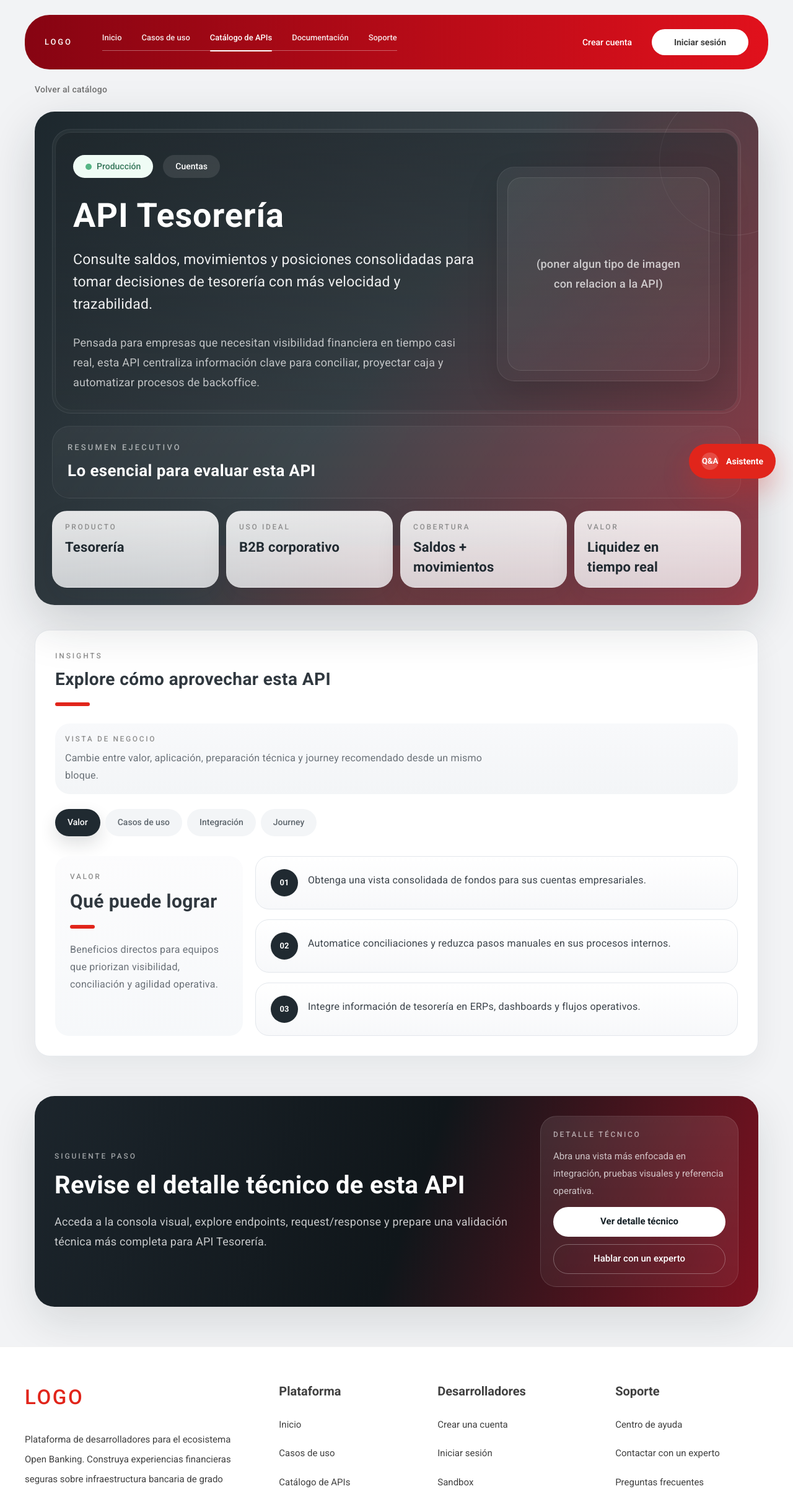
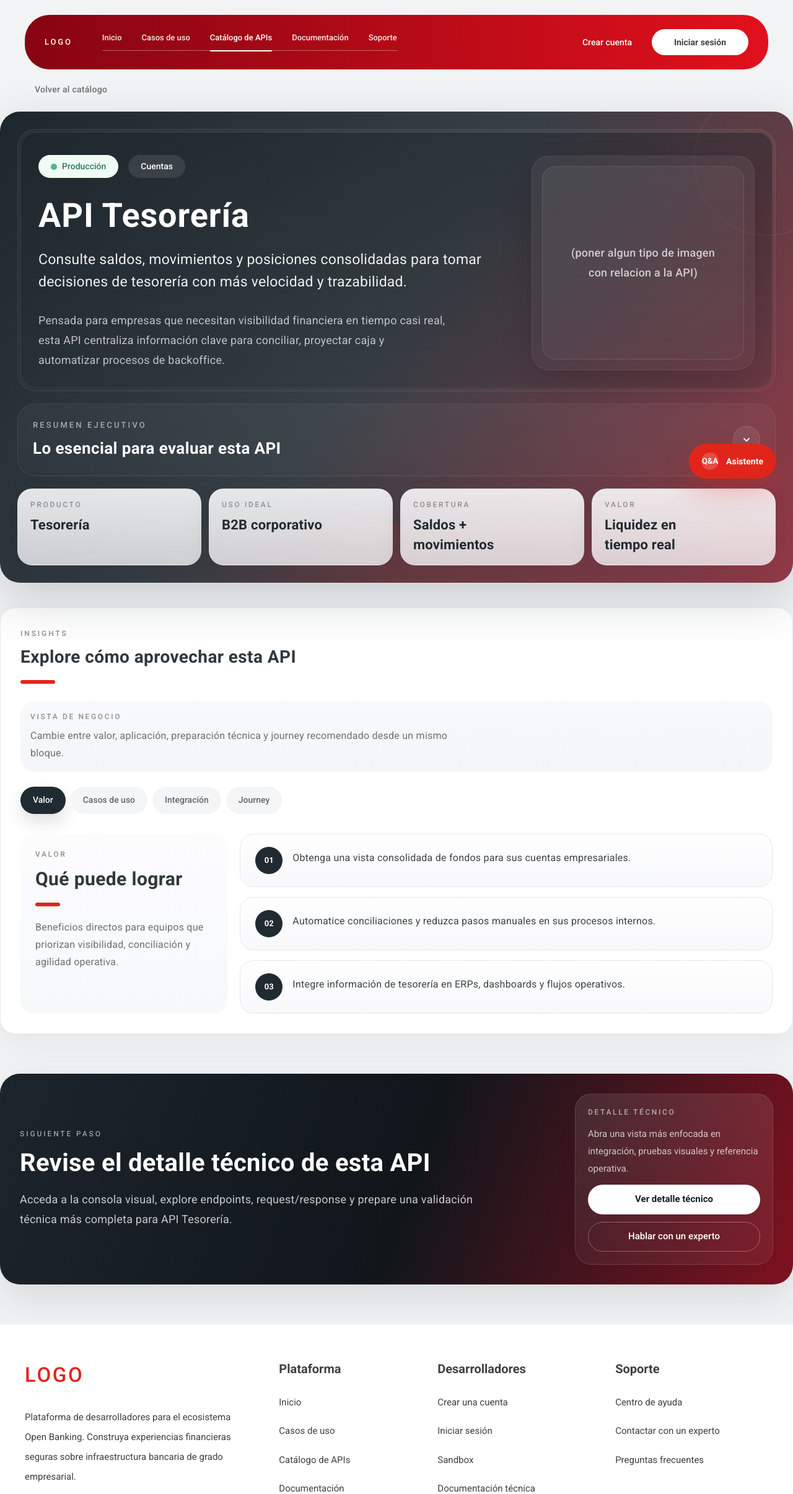
Before and after one commit to rmorataya11/portal-davivienda-mvp, a Next.js app: page /catalogo-apis/api-tesoreria in a window 1280 px wide. Shown: the top 2410 px of the page at 62% size. Built offline with nearby package versions, Linux system fonts and the light colour scheme.

Commit message:
Add SectionContainer component to enforce consistent section widths; refactor ApiDetailPage, ApiTechnicalPage, and related components to utilize SectionContainer for improved layout and visual consistency across pages.

```diff
--- a/components/catalog/api-detail-page.tsx
+++ b/components/catalog/api-detail-page.tsx
@@ -2,7 +2,7 @@ import Link from "next/link";
 
 import { MarketplaceFooter } from "@/components/home/sections/marketplace-footer";
 import { MarketplaceHeader } from "@/components/home/sections/marketplace-header";
-import { PageContainer } from "@/components/ui/layout";
+import { PageContainer, SectionContainer } from "@/components/ui/layout";
 
 import type { ApiDetail } from "./content/apis";
 import { DetailFinalCta } from "./detail/detail-final-cta";
@@ -22,9 +22,11 @@ export function ApiDetailPage({ api }: { api: ApiDetail }) {
           >
             Volver al catálogo
           </Link>
+        </PageContainer>
 
+        <SectionContainer>
           <DetailHero api={api} />
-        </PageContainer>
+        </SectionContainer>
       </section>
 
       <DetailInsightsTabs api={api} />
--- a/components/catalog/api-technical-page.tsx
+++ b/components/catalog/api-technical-page.tsx
@@ -2,7 +2,7 @@ import Link from "next/link";
 
 import { MarketplaceFooter } from "@/components/home/sections/marketplace-footer";
 import { MarketplaceHeader } from "@/components/home/sections/marketplace-header";
-import { PageContainer } from "@/components/ui/layout";
+import { PageContainer, SectionContainer } from "@/components/ui/layout";
 
 import type { ApiDetail } from "./content/apis";
 import { DetailSectionCard } from "./detail/detail-primitives";
@@ -21,8 +21,10 @@ export function ApiTechnicalPage({ api }: { api: ApiDetail }) {
           >
             Volver al detalle de la API
           </Link>
+        </PageContainer>
 
-          <div className="mt-6 rounded-[32px] bg-[linear-gradient(120deg,#1C252C_0%,#10161A_56%,#7F1120_100%)] px-6 py-7 text-white shadow-[0_24px_70px_rgba(20,31,37,0.14)] sm:px-8 sm:py-8">
+        <SectionContainer className="mt-6">
+          <div className="rounded-[32px] bg-[linear-gradient(120deg,#1C252C_0%,#10161A_56%,#7F1120_100%)] px-6 py-7 text-white shadow-[0_24px_70px_rgba(20,31,37,0.14)] sm:px-8 sm:py-8">
             <p className="text-[12px] font-medium uppercase tracking-[0.24em] text-white/58">Detalle técnico</p>
             <h1 className="mt-4 text-[36px] font-bold tracking-[0.36px] sm:text-[44px]">Explore la integración de {api.name}</h1>
             <p className="mt-4 max-w-[820px] text-[18px] leading-8 tracking-[0.24px] text-white/76">
@@ -30,11 +32,11 @@ export function ApiTechnicalPage({ api }: { api: ApiDetail }) {
               hacia una integración más realista.
             </p>
           </div>
-        </PageContainer>
+        </SectionContainer>
       </section>
 
       <section className="pb-16">
-        <PageContainer>
+        <SectionContainer>
           <DetailSectionCard eyebrow="Técnico" title="Detalle técnico de esta API">
             <TechnicalTabs
               authentication={api.authentication}
@@ -45,7 +47,7 @@ export function ApiTechnicalPage({ api }: { api: ApiDetail }) {
               errors={api.errors}
             />
           </DetailSectionCard>
-        </PageContainer>
+        </SectionContainer>
       </section>
 
       <MarketplaceFooter />
--- a/components/catalog/detail/detail-final-cta.tsx
+++ b/components/catalog/detail/detail-final-cta.tsx
@@ -1,11 +1,13 @@
 import Link from "next/link";
+
+import { SectionContainer } from "@/components/ui/layout";
 
 import type { ApiDetail } from "../content/apis";
 
 export function DetailFinalCta({ api }: { api: ApiDetail }) {
   return (
     <section id="next-steps" className="pb-16">
-      <div className="mx-auto max-w-[1366px] px-4 sm:px-6 lg:px-[56px]">
+      <SectionContainer>
         <div className="overflow-hidden rounded-[32px] bg-[linear-gradient(110deg,#1C252C_0%,#10161A_52%,#7F1120_100%)] px-5 py-6 text-white shadow-[0_24px_70px_rgba(20,31,37,0.12)] sm:px-8 sm:py-8">
           <div className="grid gap-6 lg:grid-cols-[1fr_320px] lg:items-center">
             <div>
@@ -41,7 +43,7 @@ export function DetailFinalCta({ api }: { api: ApiDetail }) {
             </div>
           </div>
         </div>
-      </div>
+      </SectionContainer>
     </section>
   );
 }
--- a/components/catalog/detail/detail-insights-tabs.tsx
+++ b/components/catalog/detail/detail-insights-tabs.tsx
@@ -1,6 +1,8 @@
 "use client";
 
 import { useState } from "react";
+
+import { SectionContainer } from "@/components/ui/layout";
 
 import type { ApiDetail } from "../content/apis";
 import { DetailSectionCard, ItemGrid } from "./detail-primitives";
@@ -19,7 +21,7 @@ export function DetailInsightsTabs({ api }: { api: ApiDetail }) {
 
   return (
     <section id="value" className="pt-10 pb-16">
-      <div className="mx-auto max-w-[1366px] px-4 sm:px-6 lg:px-[56px]">
+      <SectionContainer>
         <DetailSectionCard eyebrow="Insights" title="Explore cómo aprovechar esta API">
           <div className="rounded-[24px] bg-[linear-gradient(180deg,#F8F9FB_0%,#F3F5F7_100%)] p-4">
             <div>
@@ -157,7 +159,7 @@ export function DetailInsightsTabs({ api }: { api: ApiDetail }) {
             ) : null}
           </div>
         </DetailSectionCard>
-      </div>
+      </SectionContainer>
     </section>
   );
 }
--- a/components/ui/layout.tsx
+++ b/components/ui/layout.tsx
@@ -13,6 +13,11 @@ export function FullBleedContainer({ children, className = "" }: LayoutProps) {
   return <div className={`mx-auto max-w-[1366px] ${className}`}>{children}</div>;
 }
 
+/** Page sections that should sit slightly wider than the navbar (`max-w-[1301px]`). */
+export function SectionContainer({ children, className = "" }: LayoutProps) {
+  return <div className={`mx-auto max-w-[1366px] px-3 sm:px-5 lg:px-0 ${className}`}>{children}</div>;
+}
+
 export function SurfaceCard({ children, className = "" }: LayoutProps) {
   return (
     <section className={`rounded-[24px] border border-[#E7EAEE] bg-white shadow-[0_18px_50px_rgba(20,31,37,0.06)] ${className}`}>
```
Also changed, not shown: 1 other file (tests, documents, lock files or other folders).
